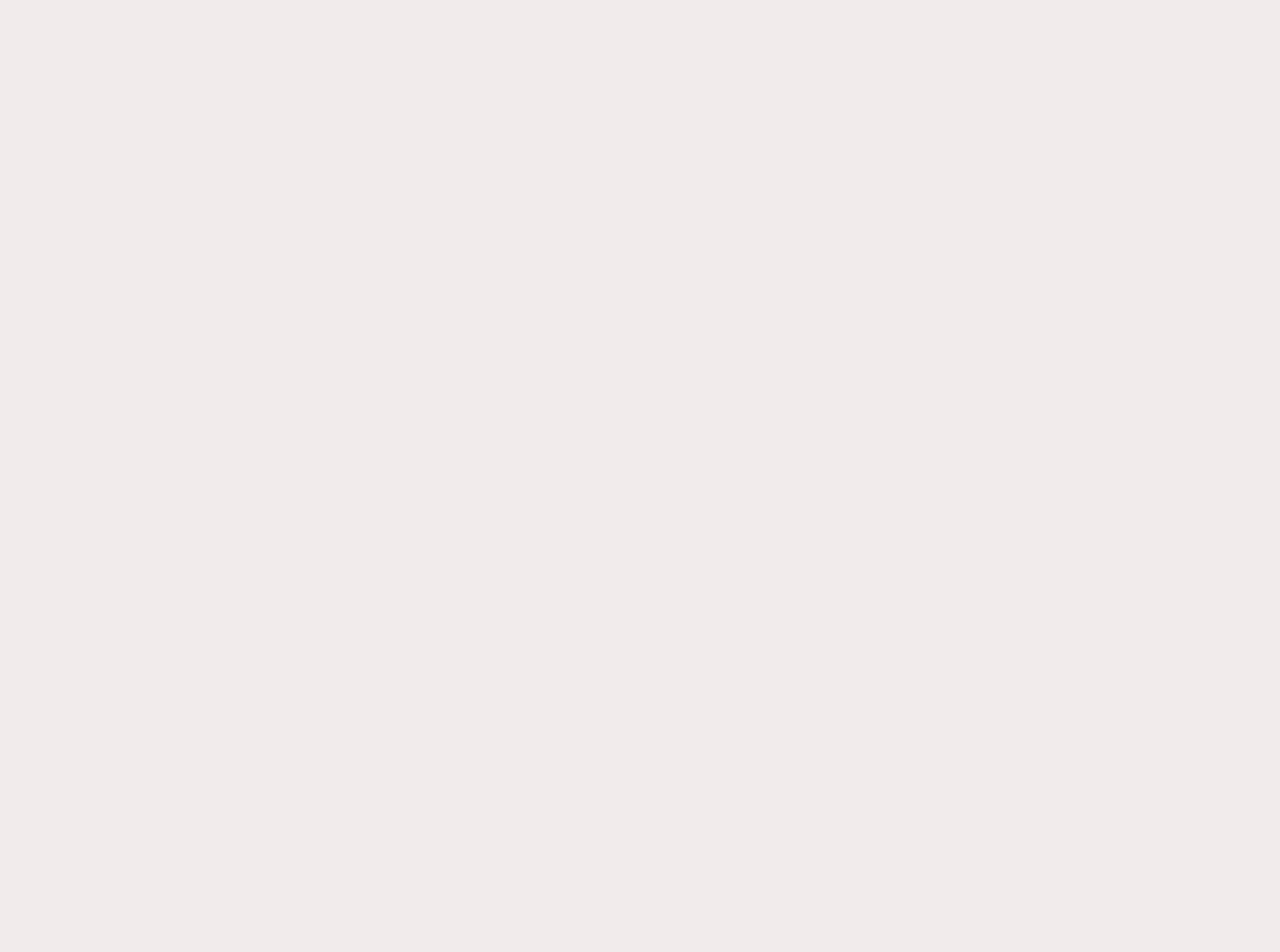
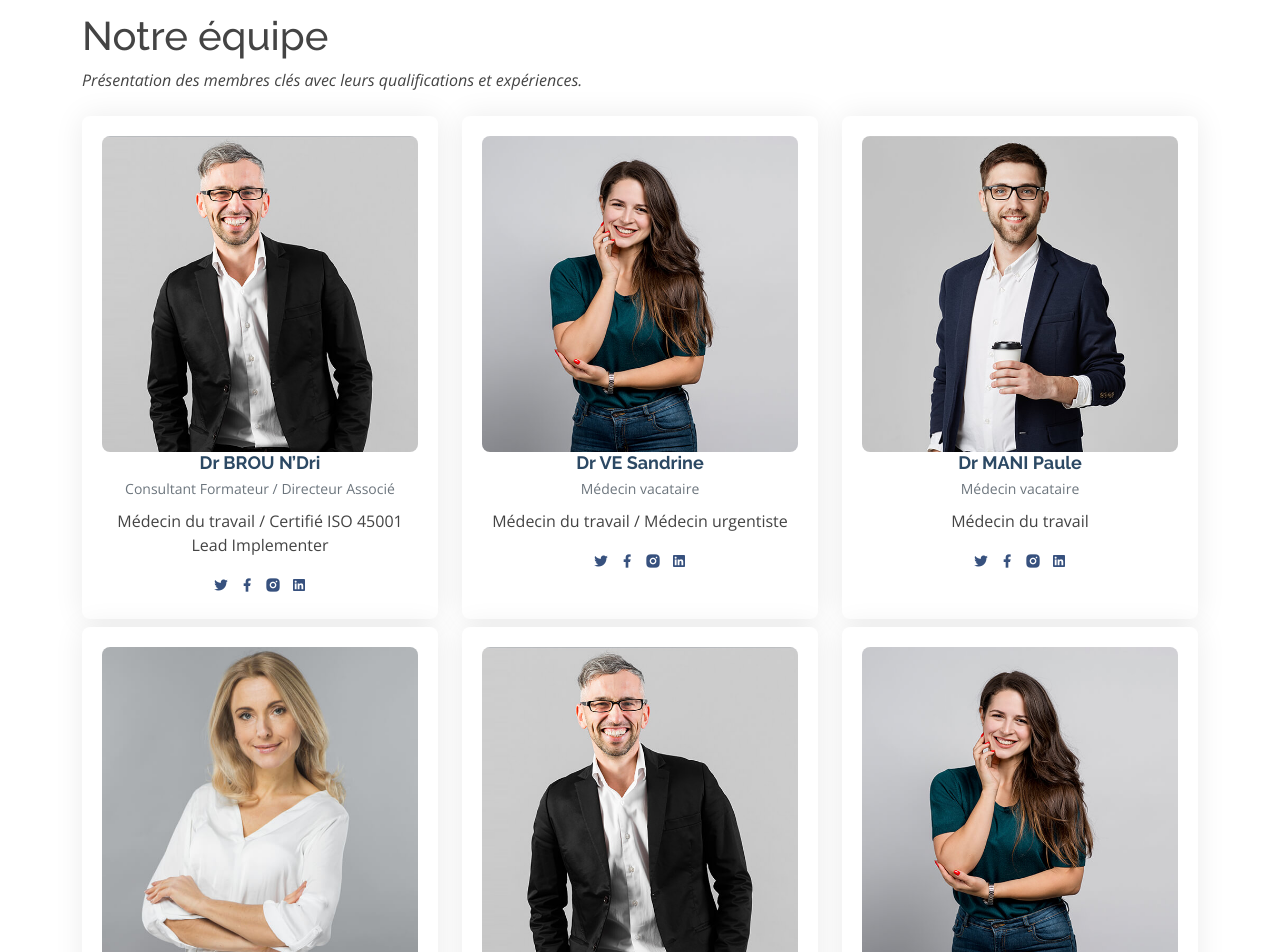
Before and after one commit to Abdoul-lab/rv-site-preventic, a React (Vite) app: page /values in a window 1280 px wide. Shown: the part 840-1792 px from the top of the page. Before the commit the page ends 800 px from the top, so only its background shows below. Built offline with nearby package versions, Linux system fonts and the light colour scheme.

Commit message:
changement basename

```diff
--- a/src/App.jsx
+++ b/src/App.jsx
@@ -28,7 +28,7 @@ import StressModal from './components/StressModal';
 function App() {
   return (
     <>
-    <Router basename="/rv-site-preventic">
+    <Router>
       <ScrollToTop/>
       <Header/>
 
--- a/src/pages/Home.jsx
+++ b/src/pages/Home.jsx
@@ -40,7 +40,7 @@ function Home() {
               <div className="carousel-inner" style={{ borderRadius: "20px" }}>
                 <div className="carousel-item active" data-bs-interval="10000">
                   <video width="100%" controls autoPlay>
-                    <source src="/rv-site-preventic/assets/prenventic_afric.mp4" type="video/mp4" />
+                    <source src="/assets/prenventic_afric.mp4" type="video/mp4" />
                   Your browser does not support the video tag.
                 </video>
                 </div>
--- a/src/pages/Offer.jsx
+++ b/src/pages/Offer.jsx
@@ -14,7 +14,7 @@ const Offer = () => {
         <div style={{ width: '100%' }}>
           <div className="d-flex justify-content-between align-items-center flex-column" style={{ width: '100%' }}>
             <img
-              src="/rv-site-preventic/5.jpg"
+              src="/5.jpg"
               className="img-fluid"
               alt=""
               style={{ width: '20%'}}
--- a/src/pages/SalariedVisit.jsx
+++ b/src/pages/SalariedVisit.jsx
@@ -16,7 +16,7 @@ const SalariedVisit = () => {
     <section id="breadcrumbs" className="breadcrumbs" style={{ backgroundColor: "#fff" }}>
       <div style={{ width: "100%" }}>
         <div className="d-flex justify-content-between align-items-center" style={{ width: "100%", flexDirection: "column" }}>
-          <img src="/rv-site-preventic/6.jpg" className="img-fluid" alt="Slide" style={{ width: "40%" }} />
+          <img src="/6.jpg" className="img-fluid" alt="Slide" style={{ width: "40%" }} />
 
           <div className="container-fluid" style={{ backgroundColor: "#d94261", height: "15vh" }}>
             <h2 style={{ textAlign: "center", color: "#fff", fontWeight: "bold", marginTop: "25px" }}>ESPACE CONSULTATION</h2>
--- a/src/pages/Values.jsx
+++ b/src/pages/Values.jsx
@@ -5,55 +5,55 @@ const teamMembers = [
     name: "Dr BROU N’Dri",
     role: "Consultant Formateur / Directeur Associé",
     competence: "Médecin du travail / Certifié ISO 45001 Lead Implementer",
-    image: "/rv-site-preventic/assets/team/team-1.jpg",
+    image: "/assets/team/team-1.jpg",
   },
   {
     name: "Dr VE Sandrine",
     role: "Médecin vacataire",
     competence: "Médecin du travail / Médecin urgentiste",
-    image: "/rv-site-preventic/assets/team/team-2.jpg",
+    image: "/assets/team/team-2.jpg",
   },
   {
     name: "Dr MANI Paule",
     role: "Médecin vacataire",
     competence: "Médecin du travail",
-    image: "/rv-site-preventic/assets/team/team-3.jpg",
+    image: "/assets/team/team-3.jpg",
   },
   {
     name: "Dr TIEMOU Léonard",
     role: "Médecin vacataire",
     competence: "Médecin Psychiatre / DESS santé au travail",
-    image: "/rv-site-preventic/assets/team/team-4.jpg",
+    image: "/assets/team/team-4.jpg",
   },
   {
     name: "Mr OBLOU Arthur",
     role: "Infirmier permanent",
     competence: "Infirmier diplômé d’état",
-    image: "/rv-site-preventic/assets/team/team-1.jpg",
+    image: "/assets/team/team-1.jpg",
   },
   {
     name: "Mr YEBOUA Koffi",
     role: "Infirmier vacataire",
     competence: "Infirmier diplômé d’état",
-    image: "/rv-site-preventic/assets/team/team-2.jpg",
+    image: "/assets/team/team-2.jpg",
   },
   {
     name: "Mr ANGOUA Francois",
     role: "Infirmier vacataire",
     competence: "Infirmier diplômé d’état",
-    image: "/rv-site-preventic/assets/team/team-3.jpg",
+    image: "/assets/team/team-3.jpg",
   },
   {
     name: "Mr YEBOUE Perre",
     role: "Responsable admin et financier",
     competence: "Comptable",
-    image: "/rv-site-preventic/assets/team/team-4.jpg",
+    image: "/assets/team/team-4.jpg",
   },
   {
     name: "Mlle KADJO Armelle",
     role: "Communication clientèle",
     competence: "Secrétaire",
-    image: "/rv-site-preventic/assets/team/team-1.jpg",
+    image: "/assets/team/team-1.jpg",
   },
 ];
 
@@ -92,7 +92,7 @@ const About = () => {
         <div style={{ width: '100%' }}>
           <div className="d-flex justify-content-between align-items-center" style={{ width: '100%', flexDirection: 'column' }}>
             <img
-              src="/rv-site-preventic/7.jpg"
+              src="/7.jpg"
               className="img-fluid"
               alt="À propos"
               style={{ width: '30%'}}
--- a/vite.config.js
+++ b/vite.config.js
@@ -4,5 +4,5 @@ import react from '@vitejs/plugin-react'
 // https://vite.dev/config/
 export default defineConfig({
   plugins: [react()],
-  base: '/rv-site-preventic/',
+  base: '/',
 })
```
